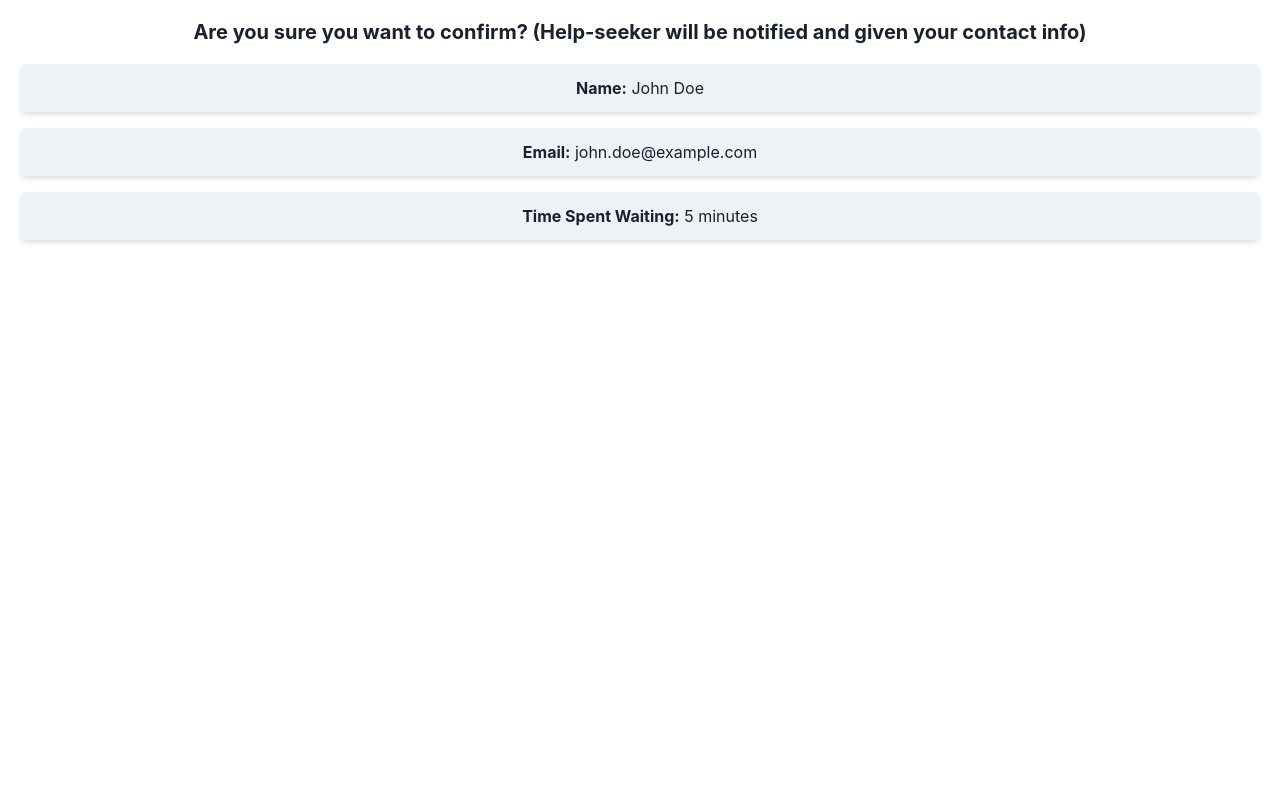
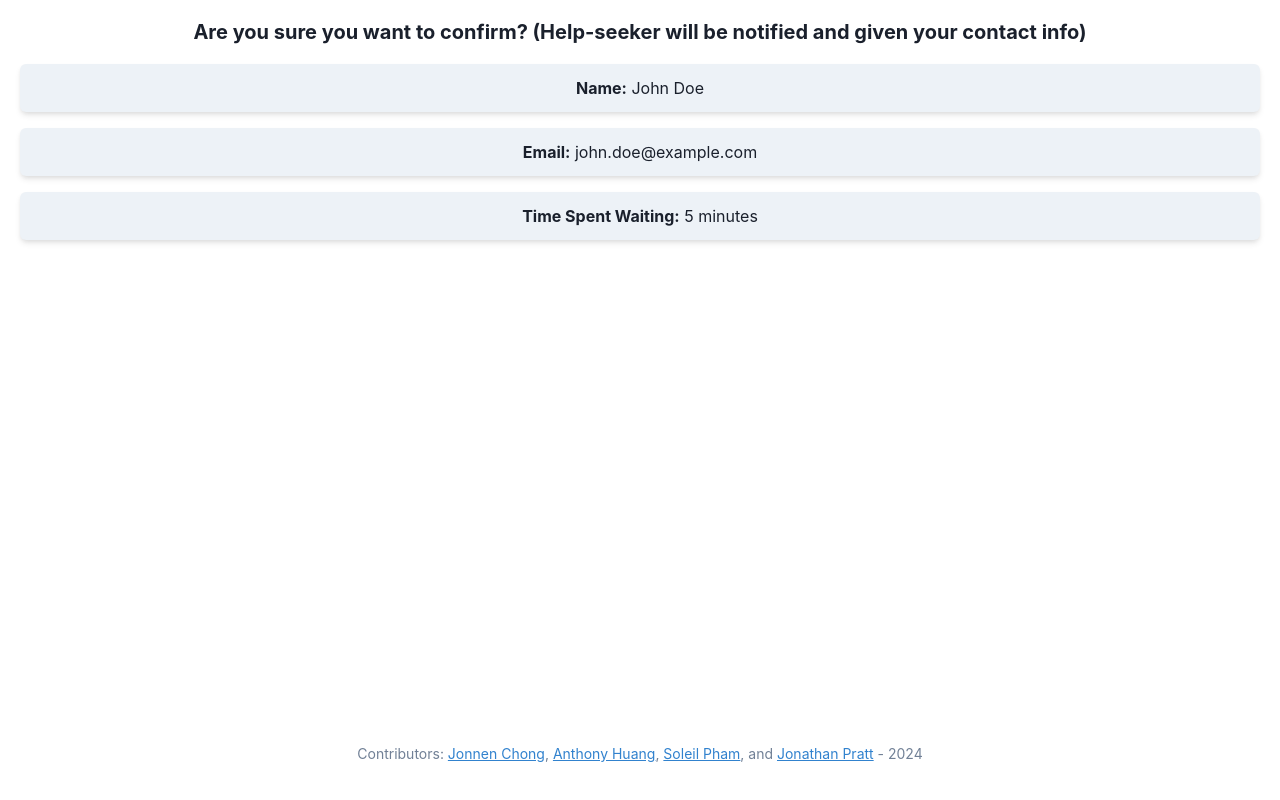
Before and after one commit to Anthony-Huang-03/HelloWorldRepo, a React (Create React App) app in the folder client/: page /Confirmation in a window 1280 px wide. Built offline with nearby package versions, Linux system fonts and the light colour scheme.

Commit message:
Update Confirmation.js
added footer

```diff
--- a/client/src/pages/Confirmation.js
+++ b/client/src/pages/Confirmation.js
@@ -1,5 +1,5 @@
 import React, { useState, useEffect } from "react";
-import { Box, Button, Heading, VStack, Text } from "@chakra-ui/react";
+import { Box, Button, Heading, VStack, Text, Link } from "@chakra-ui/react";
 
 const Confirmation = () => {
     // State to hold fetched data
@@ -15,7 +15,8 @@ const Confirmation = () => {
     }, []);
 
     return (
-        <Box p="5" textAlign="center">
+        <Box display="flex" flexDirection="column" minHeight="100vh" p="5" textAlign="center">
+            <Box flex="1">
                 <Heading size="md" mb="5">
                     Are you sure you want to confirm? (Help-seeker will be notified and given your contact info)
                 </Heading>
@@ -34,6 +35,23 @@ const Confirmation = () => {
                     </Box>
                 </VStack>
             </Box>
+
+            <Text fontSize="sm" color="gray.500" textAlign="center" mb="4">
+                Contributors:{" "}
+                <Link href="https://www.linkedin.com/in/jonnen-chong-22034620a/" isExternal color="blue.500" textDecoration="underline">
+                    Jonnen Chong
+                </Link>,{" "}
+                <Link href="https://www.linkedin.com/in/anthony-huang-171910321/" isExternal color="blue.500" textDecoration="underline">
+                    Anthony Huang
+                </Link>,{" "}
+                <Link href="https://www.linkedin.com/in/chan-nhu-pham-4876a127a/" isExternal color="blue.500" textDecoration="underline">
+                    Soleil Pham
+                </Link>, and{" "}
+                <Link href="https://www.linkedin.com/in/jonathan-pratt-1a1196286/" isExternal color="blue.500" textDecoration="underline">
+                    Jonathan Pratt
+                </Link> - 2024
+            </Text>
+        </Box>
     );
 };
 
```
Lines whose indentation alone changed are shown as unchanged.
